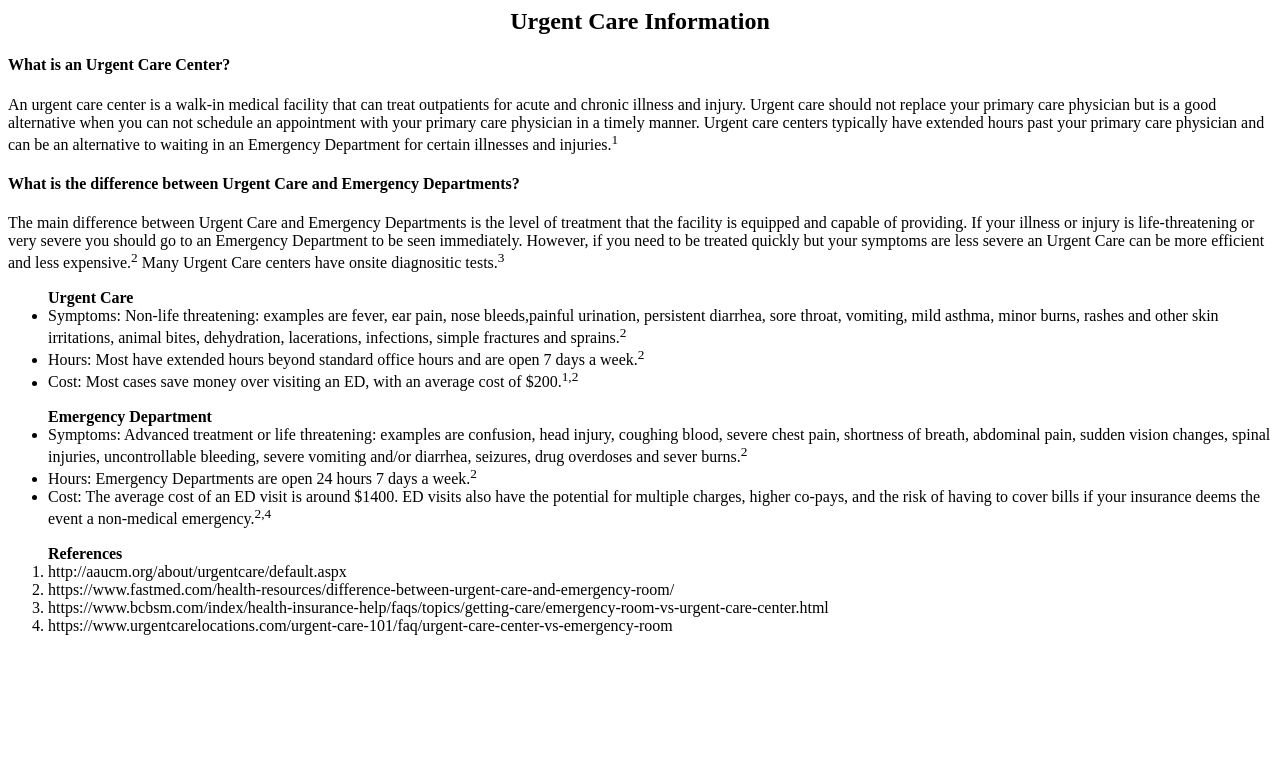
After one commit to aharker619/Doctor-who, a Django app: page /waittimes/uc_fyi.html in a window 1280 px wide. The commit adds this page. Shown: the top 783 px of the page. Run offline with Django 3.2, Linux system fonts and the light colour scheme.

Commit message:
Added urgent care info and updated urgent care zips

```diff
--- a/dw_site/waittimes/closest_hosp.py
+++ b/dw_site/waittimes/closest_hosp.py
@@ -17,14 +17,16 @@ def find_closest(zipcode):
 	lng = my_zip.lng
 
 	# get queryset as list for hospitals
-	hosp_qs = EmergencyDept.objects.nearby(lat, lng, 1000)
+	hosp_qs = EmergencyDept.objects.rough_filter(lat,
+									lng).nearby(lat, lng, 800)
 	if len(hosp_qs) > 5:
 		hosp_qs = hosp_qs[:5]
 	else:
 		hosp_qs = list(hosp_qs)
 
 	# get queryset as list for urgent care
-	uc_qs = UrgentCare.objects.nearby(lat, lng, 1000)
+	uc_qs = UrgentCare.objects.rough_filter(lat,
+							   lng).nearby(lat, lng, 1000)
 	if len(uc_qs) > 0:
 		uc_qs = uc_qs[0]
 
--- a/dw_site/waittimes/forms.py
+++ b/dw_site/waittimes/forms.py
@@ -5,3 +5,6 @@ from django import forms
 class UserForm(forms.Form):
 	address = forms.CharField(max_length = 200)
 	zipcode = forms.CharField(max_length = 9)
+	user_pain = forms.ChoiceField(label = "Painscale (1-10)", choices = [("1", "1"), ("2", "2"), ("3", "3"),
+	 ("4", "4"), ("5", "5"), ("6", "6"), ("7", "7"), ("8", "8"), ("9", "9"),
+	 ("10", "10")])
--- /dev/null
+++ b/dw_site/waittimes/templates/waittimes/uc_fyi.html
@@ -0,0 +1,40 @@
+<html>
+	<head>
+		<title>Urgent Care Information</title>
+	</head>
+	<body>
+		<div>
+			<h2 align="center">Urgent Care Information</h2>
+		</div>
+		<div>
+			<h4>What is an Urgent Care Center?</h4>
+		</div>
+		<div>
+			<p>An urgent care center is a walk-in medical facility that can treat outpatients for acute and chronic illness and injury. Urgent care should not replace your primary care physician but is a good alternative when you can not schedule an appointment with your primary care physician in a timely manner. Urgent care centers typically have extended hours past your primary care physician and can be an alternative to waiting in an Emergency Department for certain illnesses and injuries.<sup>1</sup></p>
+		</div>
+		<div>
+			<h4>What is the difference between Urgent Care and Emergency Departments?</h4>
+		</div>
+		<div>
+			<p>The main difference between Urgent Care and Emergency Departments is the level of treatment that the facility is equipped and capable of providing. If your illness or injury is life-threatening or very severe you should go to an Emergency Department to be seen immediately. However, if you need to be treated quickly but your symptoms are less severe an Urgent Care can be more efficient and less expensive.<sup>2</sup> Many Urgent Care centers have onsite diagnositic tests.<sup>3</sup></p>
+		</div>
+		<ul>
+			<lh><b>Urgent Care</b></lh>
+			<li>Symptoms: Non-life threatening: examples are fever, ear pain, nose bleeds,painful urination, persistent diarrhea, sore throat, vomiting, mild asthma, minor burns, rashes and other skin irritations, animal bites, dehydration, lacerations, infections, simple fractures and sprains.<sup>2</sup></li>
+			<li>Hours: Most have extended hours beyond standard office hours and are open 7 days a week.<sup>2</sup></li>
+			<li>Cost: Most cases save money over visiting an ED, with an average cost of $200.<sup>1,2</sup></li>
+		</ul>
+		<ul>
+			<lh><b>Emergency Department</b></lh>
+			<li>Symptoms: Advanced treatment or life threatening: examples are confusion, head injury, coughing blood, severe chest pain, shortness of breath, abdominal pain, sudden vision changes, spinal injuries, uncontrollable bleeding, severe vomiting and/or diarrhea, seizures, drug overdoses and sever burns.<sup>2</sup></li>
+			<li>Hours: Emergency Departments are open 24 hours 7 days a week.<sup>2</sup></li>
+			<li>Cost: The average cost of an ED visit is around $1400. ED visits also have the potential for multiple charges, higher co-pays, and the risk of having to cover bills if your insurance deems the event a non-medical emergency.<sup>2,4</sup></li>
+		</ul>
+		<div>
+		<ol>
+			<lh><b>References</b></lh>
+			<li>http://aaucm.org/about/urgentcare/default.aspx</li>
+			<li>https://www.fastmed.com/health-resources/difference-between-urgent-care-and-emergency-room/</li>
+			<li>https://www.bcbsm.com/index/health-insurance-help/faqs/topics/getting-care/emergency-room-vs-urgent-care-center.html</li>
+			<li>https://www.urgentcarelocations.com/urgent-care-101/faq/urgent-care-center-vs-emergency-room</li>
+		</ol>
--- a/dw_site/waittimes/urls.py
+++ b/dw_site/waittimes/urls.py
@@ -5,5 +5,6 @@ from . import views
 urlpatterns = [
 	path('user_info', views.user_info, name = 'user_info'),
 	path('results.html', views.results, name = 'results'),
+	path('uc_fyi.html', views.uc_fyi),
 	path('', views.index, name = 'index'),
 ]
--- a/dw_site/waittimes/views.py
+++ b/dw_site/waittimes/views.py
@@ -19,13 +19,17 @@ def user_info(request):
 			user_time = datetime.now()
 			zipcode = form.cleaned_data['zipcode']
 			address = form.cleaned_data['address']
+			user_pain = form.cleaned_data['user_pain']
 			hosp_qs, uc_qs = find_closest(zipcode)
 			hosp_qs = calculate_driving(address, zipcode, hosp_qs)
-			#hosp_qs = predict_waittime(user_time, hosp_qs)
+			# hosp_qs = predict_waittime(user_time, user_pain, hosp_qs)
 			sort_hosp = sort_hospitals(hosp_qs)
+			weather_alert = True # weather_alert(zipcode)
 			# redirect to new URL
 			# https://simpleisbetterthancomplex.com/tips/2016/05/05/django-tip-1-redirect.html
-			return render(request, 'waittimes/results.html', {'zipcode': zipcode, 'sort_hosp': sort_hosp, 'uc_qs': uc_qs})
+			return render(request, 'waittimes/results.html', {'zipcode':
+				zipcode, 'sort_hosp': sort_hosp, 'uc_qs': uc_qs,
+				'weather':weather_alert})
 	# if a GET or any other method, create a blank form
 	# this is what happens the first time you visit the URL
 	else:
@@ -33,9 +37,14 @@ def user_info(request):
 	return render(request, 'waittimes/user_info.html', {'form': form})
 
 
-def results(request, zipcode, sort_hosp, uc_qs):
-	return render(request, 'results.html', {'zipcode': zipcode, 'sort_hosp': sort_hosp,
-				  'uc_qs': uc_qs})
+def results(request, zipcode, sort_hosp, uc_qs, weather):
+	return render(request, 'waittimes/results.html', {'zipcode': zipcode, 'sort_hosp': sort_hosp,
+				  'uc_qs': uc_qs, 'weather': weather_alert})
+
+
+def uc_fyi(request):
+	return render(request, 'waittimes/uc_fyi.html')
+
 
 def index(request):
-	return HttpResponse("This is the index page")
+	return redirect('user_info')
--- a/raw_data/urgent_care.py
+++ b/raw_data/urgent_care.py
@@ -14,8 +14,11 @@ def load_uc_data(save = False, output_file = ''):
 	rename_cols = cols[1:8] + ['LNG', 'LAT']
 	lower_cols = [i.lower() for i in rename_cols]
 
-	uc_data = pd.read_csv(filename, usecols = cols, index_col = 'ID')
+	uc_data = pd.read_csv(filename, usecols = cols, dtype = {'ZIP': str},
+						  index_col = 'ID')
 	uc_data.columns = lower_cols
+	uc_data['zip'] = uc_data['zip'].apply(lambda x: x.zfill(5))
+
 	if save:
 		uc_data.to_csv(output_file, sep = '|')
 
```
Also changed, not shown: dw_site/waittimes/models.py (+17 -7 lines), dw_site/waittimes/templates/waittimes/results.html (+15 -4 lines), dw_site/waittimes/templates/waittimes/user_info.html (+12 -1 lines), urgent_care_data.csv.
